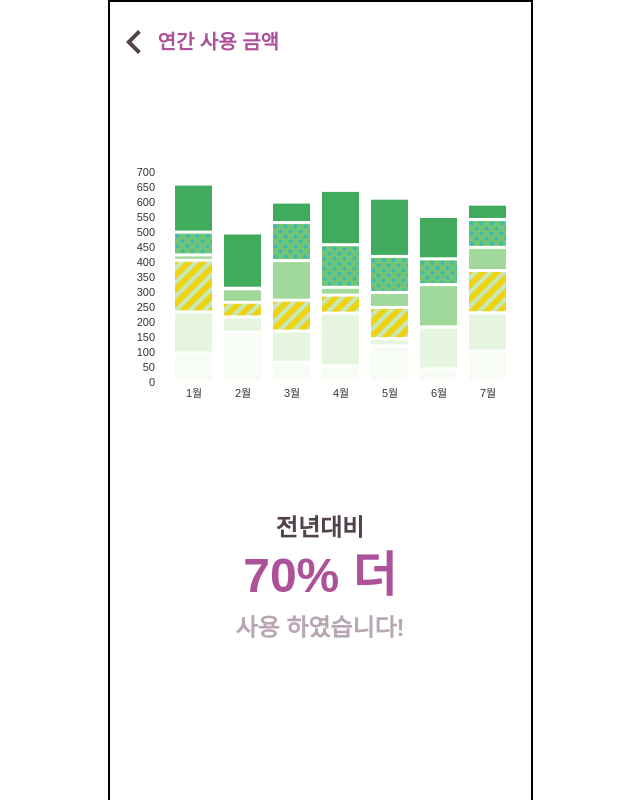
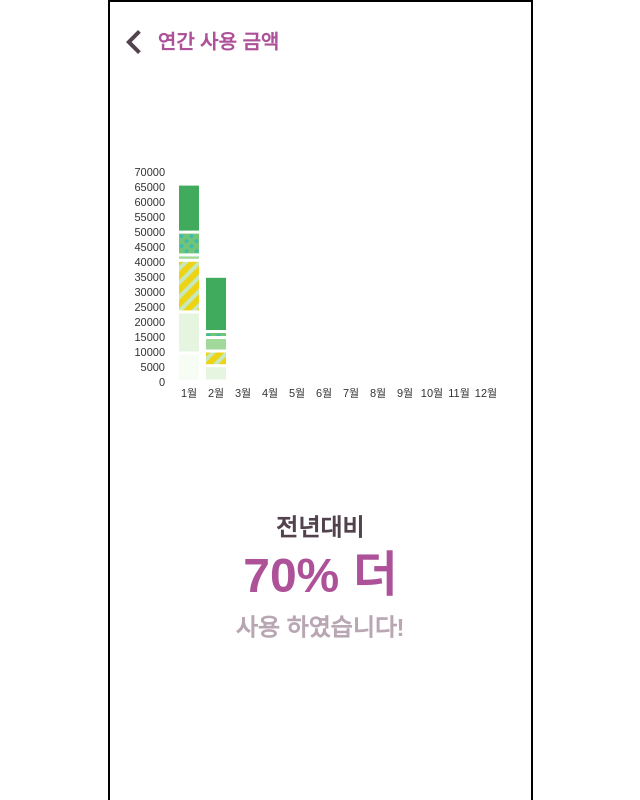
Before and after one commit to haglass/MoneyBook, a React (Create React App) app: page /chartYear in a window 1280 px wide. Shown: the top 800 px of the page, without its empty margins (320-960 px from the left). Built offline with nearby package versions, Linux system fonts and the light colour scheme.

Commit message:
chart 수정

```diff
--- a/src/pages/chart/ChartCate.js
+++ b/src/pages/chart/ChartCate.js
@@ -69,6 +69,7 @@ const ChartCate = () => {
         </Link>
         <h1 className="text-xl font-bold text-main">카테고리별 통계</h1>
       </Header>
+      <div className="px-5">
         <div className="flex justify-center items-center">
           <div className="w-[342px] h-[342px]">
             <ResponsivePie
@@ -148,6 +149,7 @@ const ChartCate = () => {
             </div>
           </div>
         </div>
+      </div>
     </>
   );
 };
--- a/src/pages/chart/ChartMonth.js
+++ b/src/pages/chart/ChartMonth.js
@@ -47,12 +47,13 @@ const ChartMonth = () => {
         </Link>
         <h1 className="text-xl font-bold text-main">월간 사용 금액</h1>
       </Header>
+      <div className="px-5">
         <img
           src="/images/logo-2.png"
           alt="로고"
           className="absolute left-[50px] top-[135px]   w-10 h-10"
         />
-      <div className="ml-9 mt-20 mb-10">
+        <div className="mt-20 mb-10">
           <Calendar
             className="calCss"
             title={"Schedule"}
@@ -87,27 +88,7 @@ const ChartMonth = () => {
             }}
           />
         </div>
-      {/* <div className="calender-detail">
-        {todoData && (
-          <div className="calender-detail__item">
-            <div className="calender-detail__title">
-              <img
-                src={`${publicFolder}/images/starbucks.png`}
-                alt="스타벅스"
-                className="calender-detail__icon"
-                style={{ width: 20, height: 20 }}
-              />
-              방문한날
-            </div>
-            <div className="calender-detail__date-wrap">
-              {todoData.map((item, index) => item.title)}
-            </div>
-          </div>
-        )}
-      </div>
-      <div>{moment(date).format("YYYY년 MM월 DD일")}</div>
-      <div>{todoData.map((item, index) => item.title)}</div> */}
-      <div className="  m-20 m-14 ">
+        <div className="px-4">
           <div className="flex justify-between items-center mb-3">
             <h1 className="text-l font-bold text-main">가장 많이 쓴날</h1>
             <span className="text-sm font-bold text-sub2">
@@ -124,6 +105,7 @@ const ChartMonth = () => {
           </div>
         </div>
       </div>
+    </div>
   );
 };
 const Header = tw.div`
--- a/src/pages/chart/ChartYear.js
+++ b/src/pages/chart/ChartYear.js
@@ -7,32 +7,32 @@ const ChartYear = () => {
   const chartData = [
     {
       country: "1월",
-      "hot dog": 95,
+      "hot dog": 9500,
       "hot dogColor": "hsl(38, 70%, 50%)",
-      burger: 137,
+      burger: 13700,
       burgerColor: "hsl(86, 70%, 50%)",
-      sandwich: 172,
+      sandwich: 17200,
       sandwichColor: "hsl(93, 70%, 50%)",
-      kebab: 18,
+      kebab: 1800,
       kebabColor: "hsl(77, 70%, 50%)",
-      fries: 76,
+      fries: 7600,
       friesColor: "hsl(233, 70%, 50%)",
-      donut: 160,
+      donut: 16000,
       donutColor: "hsl(357, 70%, 50%)",
     },
     {
       country: "2월",
       "hot dog": 164,
       "hot dogColor": "hsl(72, 70%, 50%)",
-      burger: 51,
+      burger: 5100,
       burgerColor: "hsl(351, 70%, 50%)",
-      sandwich: 49,
+      sandwich: 4900,
       sandwichColor: "hsl(49, 70%, 50%)",
-      kebab: 45,
+      kebab: 4500,
       kebabColor: "hsl(321, 70%, 50%)",
-      fries: 2,
+      fries: 2000,
       friesColor: "hsl(93, 70%, 50%)",
-      donut: 184,
+      donut: 18400,
       donutColor: "hsl(66, 70%, 50%)",
     },
     {
@@ -110,6 +110,81 @@ const ChartYear = () => {
       donut: 51,
       donutColor: "hsl(178, 70%, 50%)",
     },
+    {
+      country: "8월",
+      "hot dog": 101,
+      "hot dogColor": "hsl(240, 70%, 50%)",
+      burger: 128,
+      burgerColor: "hsl(56, 70%, 50%)",
+      sandwich: 141,
+      sandwichColor: "hsl(324, 70%, 50%)",
+      kebab: 77,
+      kebabColor: "hsl(176, 70%, 50%)",
+      fries: 93,
+      friesColor: "hsl(151, 70%, 50%)",
+      donut: 51,
+      donutColor: "hsl(178, 70%, 50%)",
+    },
+    {
+      country: "9월",
+      "hot dog": 101,
+      "hot dogColor": "hsl(240, 70%, 50%)",
+      burger: 128,
+      burgerColor: "hsl(56, 70%, 50%)",
+      sandwich: 141,
+      sandwichColor: "hsl(324, 70%, 50%)",
+      kebab: 77,
+      kebabColor: "hsl(176, 70%, 50%)",
+      fries: 93,
+      friesColor: "hsl(151, 70%, 50%)",
+      donut: 51,
+      donutColor: "hsl(178, 70%, 50%)",
+    },
+    {
+      country: "10월",
+      "hot dog": 101,
+      "hot dogColor": "hsl(240, 70%, 50%)",
+      burger: 128,
+      burgerColor: "hsl(56, 70%, 50%)",
+      sandwich: 141,
+      sandwichColor: "hsl(324, 70%, 50%)",
+      kebab: 77,
+      kebabColor: "hsl(176, 70%, 50%)",
+      fries: 93,
+      friesColor: "hsl(151, 70%, 50%)",
+      donut: 51,
+      donutColor: "hsl(178, 70%, 50%)",
+    },
+    {
+      country: "11월",
+      "hot dog": 101,
+      "hot dogColor": "hsl(240, 70%, 50%)",
+      burger: 128,
+      burgerColor: "hsl(56, 70%, 50%)",
+      sandwich: 141,
+      sandwichColor: "hsl(324, 70%, 50%)",
+      kebab: 77,
+      kebabColor: "hsl(176, 70%, 50%)",
+      fries: 93,
+      friesColor: "hsl(151, 70%, 50%)",
+      donut: 51,
+      donutColor: "hsl(178, 70%, 50%)",
+    },
+    {
+      country: "12월",
+      "hot dog": 101,
+      "hot dogColor": "hsl(240, 70%, 50%)",
+      burger: 128,
+      burgerColor: "hsl(56, 70%, 50%)",
+      sandwich: 141,
+      sandwichColor: "hsl(324, 70%, 50%)",
+      kebab: 77,
+      kebabColor: "hsl(176, 70%, 50%)",
+      fries: 93,
+      friesColor: "hsl(151, 70%, 50%)",
+      donut: 51,
+      donutColor: "hsl(178, 70%, 50%)",
+    },
   ];
 
   return (
@@ -120,12 +195,13 @@ const ChartYear = () => {
         </Link>
         <h1 className="text-xl font-bold text-main">연간 사용 금액</h1>
       </Header>
+      <div className="px-5">
         <div style={{ width: "100%", height: 350 }}>
           <ResponsiveBar
             data={chartData}
             keys={["hot dog", "burger", "sandwich", "kebab", "fries", "donut"]}
             indexBy="country"
-          margin={{ top: 90, right: 10, bottom: 50, left: 50 }}
+            margin={{ top: 90, right: 5, bottom: 50, left: 40 }}
             padding={0.25}
             innerPadding={2}
             valueScale={{ type: "linear" }}
@@ -204,10 +280,11 @@ const ChartYear = () => {
             }}
           />
         </div>
-      <div className="m-20 text-center">
+        <div className="my-20 text-center">
           <h1 className="text-sub text-2xl mb-2 font-bold">전년대비</h1>
           <span className="text-main text-5xl  font-bold">70% 더</span>
           <p className="text-sub2 text-2xl mt-3 font-bold">사용 하였습니다!</p>
+        </div>
       </div>
     </div>
   );
--- a/src/styles/carlendar.css
+++ b/src/styles/carlendar.css
@@ -1,6 +1,6 @@
 .react-calendar {
-  width: 350px;
-  height: 400px;
+  width: 90%;
+  height: 480px;
   border-radius: 5%;
   max-width: 100%;
   background: white;
@@ -8,6 +8,7 @@
   font-family: Arial, Helvetica, sans-serif;
   line-height: 1.125em;
   box-shadow: 0 5px 10px rgba(0, 0, 0, 0.2);
+  margin: 0 auto;
 }
 .react-calendar--doubleView {
   width: 700px;
```
Lines whose indentation alone changed are shown as unchanged.
